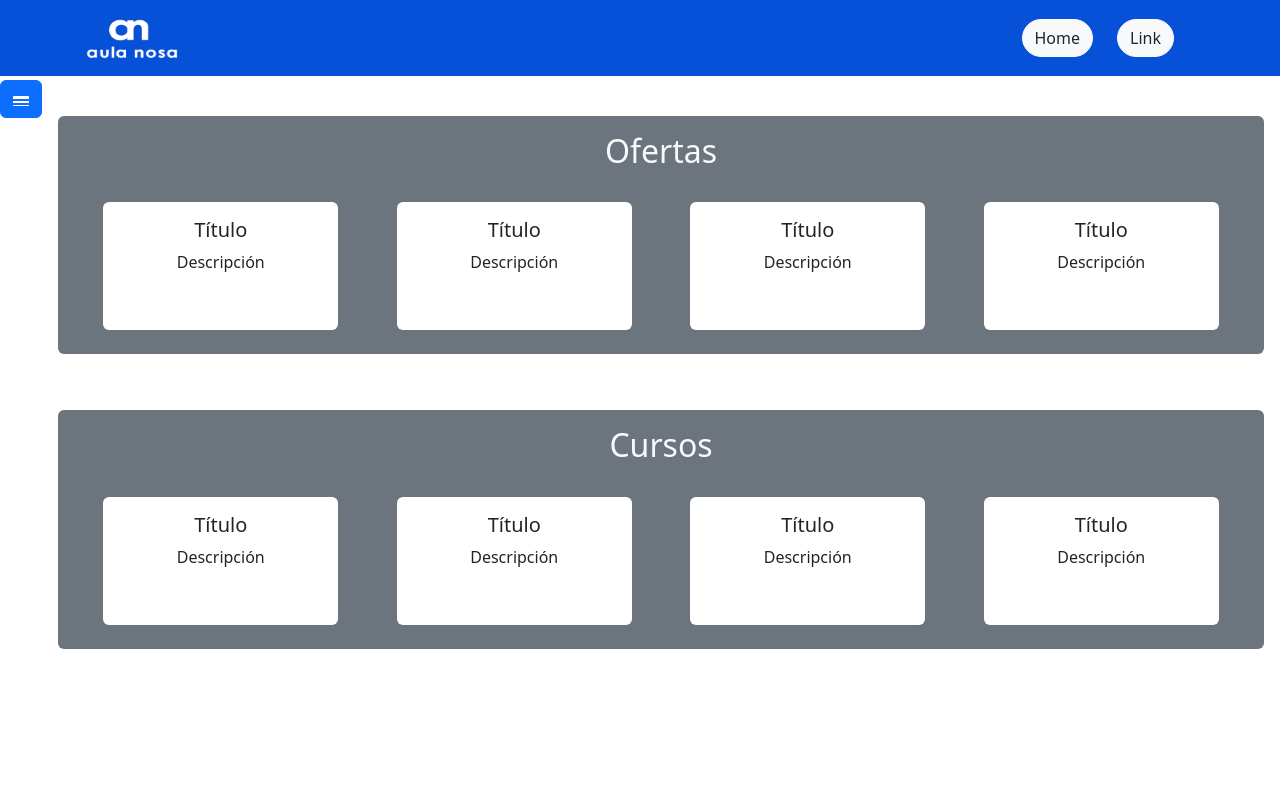
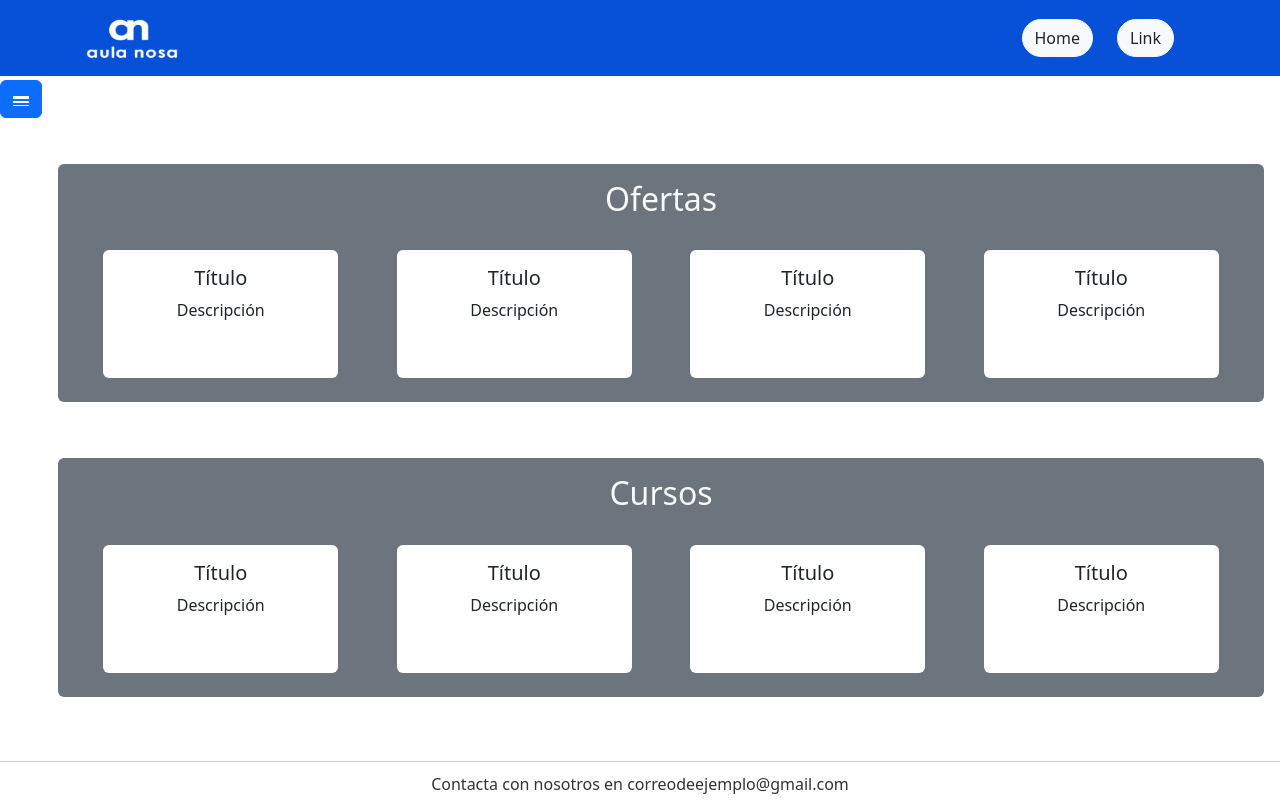
Before and after one commit to pabloalbrdz/PracticaFinDeCursoWebAulaNosa23-24, a React (Create React App) app: page / in a window 1280 px wide. Shown: the top 800 px of the page. Built offline with nearby package versions, Linux system fonts and the light colour scheme.

Commit message:
#3 cooking

```diff
--- a/src/App.js
+++ b/src/App.js
@@ -1,14 +1,14 @@
-import Header from './component/header.js'
+
 import PantallaPrincipal from './view/PantallaPrincipal.js'
 import 'bootstrap/dist/css/bootstrap.min.css';
-import Footer from './component/footer.js';
 import './App.css';
+
 function App() {
   return (
     <div className="App">
-      <Header/>
+
       <PantallaPrincipal/>
-      <Footer/>
+
     </div>
 
   );
--- a/src/view/PantallaPrincipal.js
+++ b/src/view/PantallaPrincipal.js
@@ -1,6 +1,9 @@
 import BarraLateral from '../component/BarraLateral.js';
 import PanelOfertas from '../component/PanelOfertas.js';
 import PanelCursos from '../component/PanelCursos.js';
+import Header from '../component/header.js'
+import Footer from '../component/footer.js';
+
 import 'bootstrap/dist/css/bootstrap.min.css';
 //librerias necesarias:
 // npm i bootstrap@5.3.3
@@ -10,19 +13,17 @@ function PantallaPrincipal() {
 
   return (
 
-    <div className="d-flex vh-100">
-        {/* 16% desplegado  */}
-            {/* 5% sin desplegar  */}
-      <div >
-        {/* Aquí va el contenido del sidebar */}
+    <div className="d-flex flex-column vh-100">
+    <Header/>
+      <div className='d-flex flex-row'>
         <BarraLateral />
+        <div className="mt-5 d-flex flex-column flex-grow-1">
+            {/* Contenedor de ofertas y cursos */}
+            <PanelOfertas/>
+            <PanelCursos/>
+        </div>
       </div>
-
-      {/* Contenedor de ofertas y cursos */}
-      <div className="d-flex flex-column flex-grow-1">
-      <PanelOfertas/>
-      <PanelCursos/>
-      </div>
+      <Footer/>
     </div>
   );
 }
```
